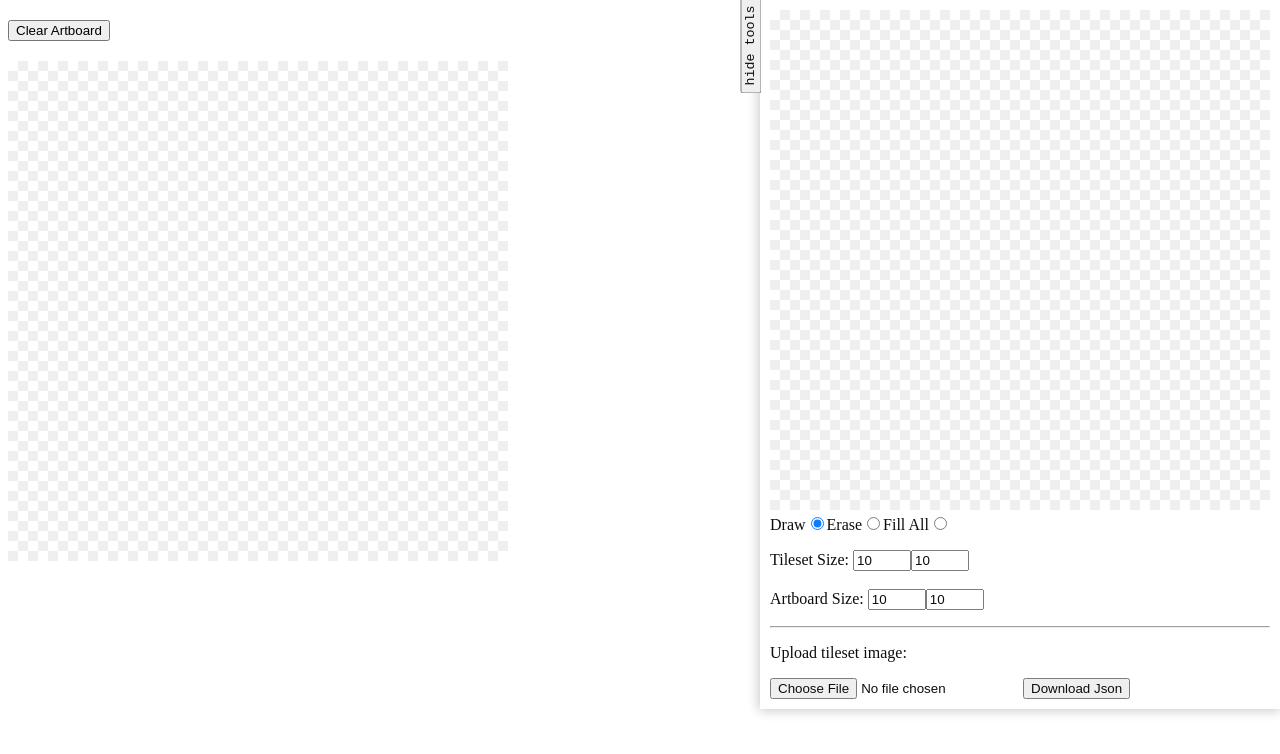
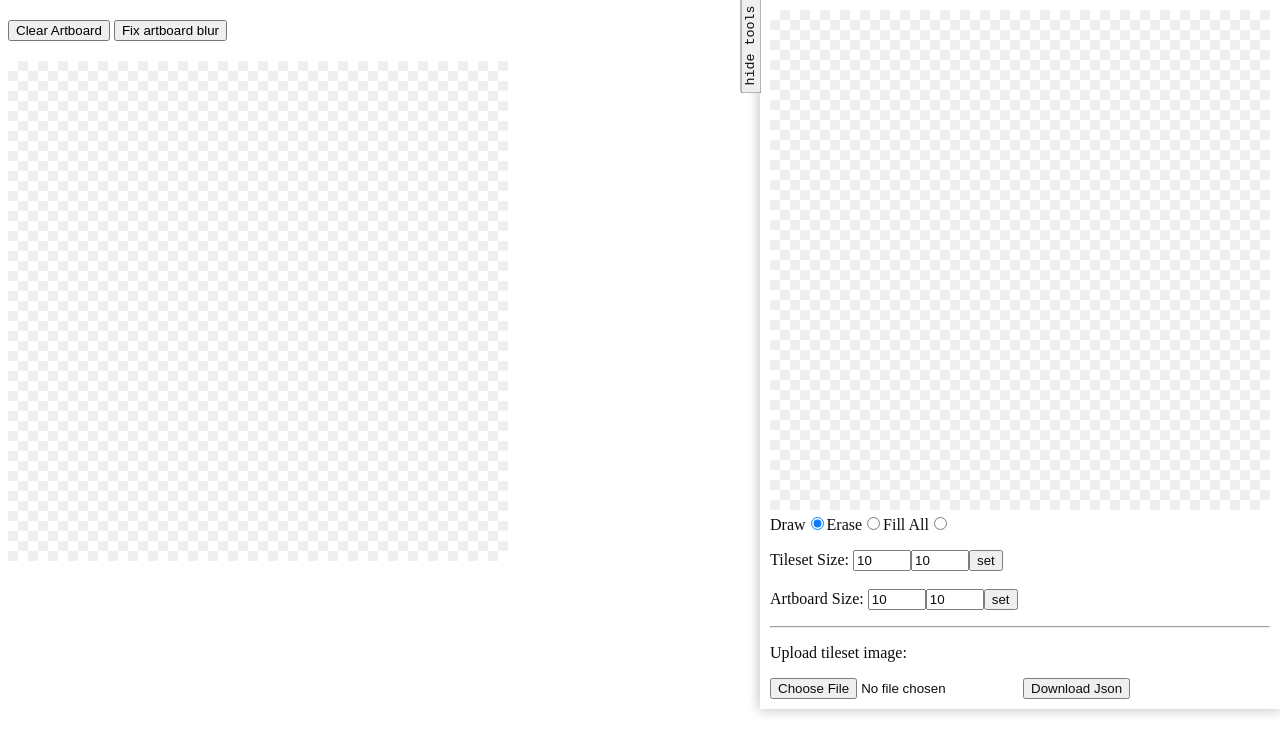
Before and after one commit to trevsm/tileset-map-painter, a React (Create React App) app: page / in a window 1280 px wide. Shown: the top 754 px of the page. Built offline with nearby package versions, Linux system fonts and the light colour scheme.

Commit message:
Added set buttons

```diff
--- a/src/components/Artboard.tsx
+++ b/src/components/Artboard.tsx
@@ -253,6 +253,9 @@ export default function Artboard() {
   return (
     <ArtboardContainer>
       <button onClick={clearArtboard}>Clear Artboard</button>{" "}
+      <button onClick={() => window.location.reload()}>
+        Fix artboard blur
+      </button>
       <Board
         ref={boardRef}
         tool={selectedTool}
--- a/src/components/Tools.tsx
+++ b/src/components/Tools.tsx
@@ -17,7 +17,9 @@ export default function Tools() {
 
   const [dim, setDim] = useState(getDimensions());
   const storedSize = getStoredSize();
-  const [tilsetSize, setTilesetSize] = useState(storedSize ? storedSize : size);
+  const [tilesetSize, setTilesetSize] = useState(
+    storedSize ? storedSize : size
+  );
 
   const artboardLimit = (value: number) => {
     if (value > 0 && value <= 100) return true;
@@ -54,12 +56,8 @@ export default function Tools() {
   };
 
   useEffect(() => {
-    setDimensions(dim);
-  }, [dim]);
-
-  useEffect(() => {
-    setSize(tilsetSize);
-  }, [tilsetSize]);
+    setSize(tilesetSize);
+  }, []);
 
   useEffect(() => {
     if (selectedTool == Tool.erase) setTool(Tool.draw);
@@ -100,10 +98,9 @@ export default function Tools() {
           Tileset Size:{" "}
           <SizeInput
             type="number"
-            value={tilsetSize?.widthCount}
+            value={tilesetSize?.widthCount}
             onChange={(e) => {
               const value = parseInt(e.target.value);
-              if (tilesetLimit(value))
               setTilesetSize((state) => ({
                 ...state,
                 widthCount: value,
@@ -112,16 +109,30 @@ export default function Tools() {
           />
           <SizeInput
             type="number"
-            value={tilsetSize?.heightCount}
+            value={tilesetSize?.heightCount}
             onChange={(e) => {
               const value = parseInt(e.target.value);
-              if (tilesetLimit(value))
               setTilesetSize((state) => ({
                 ...state,
                 heightCount: value,
               }));
             }}
           />
+          <button
+            onClick={() => {
+              if (
+                tilesetLimit(tilesetSize.heightCount) &&
+                tilesetLimit(tilesetSize.widthCount)
+              )
+                setSize(tilesetSize);
+              else
+                alert(
+                  "Unable to set tileset size. Must be within {0<values<30}"
+                );
+            }}
+          >
+            set
+          </button>
         </label>
         <br />
         <br />
@@ -132,7 +143,6 @@ export default function Tools() {
             value={dim.widthCount}
             onChange={(e) => {
               const value = parseInt(e.target.value);
-              if (artboardLimit(value))
               setDim((state) => ({
                 ...state,
                 widthCount: value,
@@ -144,13 +154,24 @@ export default function Tools() {
             value={dim.heightCount}
             onChange={(e) => {
               const value = parseInt(e.target.value);
-              if (artboardLimit(value))
               setDim((state) => ({
                 ...state,
                 heightCount: value,
               }));
             }}
           />
+          <button
+            onClick={() => {
+              if (
+                artboardLimit(dim.widthCount) &&
+                artboardLimit(dim.heightCount)
+              )
+                setDimensions(dim);
+              else alert("Unable to set. Must be within {0<values<100}");
+            }}
+          >
+            set
+          </button>
         </label>
       </p>
       <hr />
```
Lines whose indentation alone changed are shown as unchanged.
